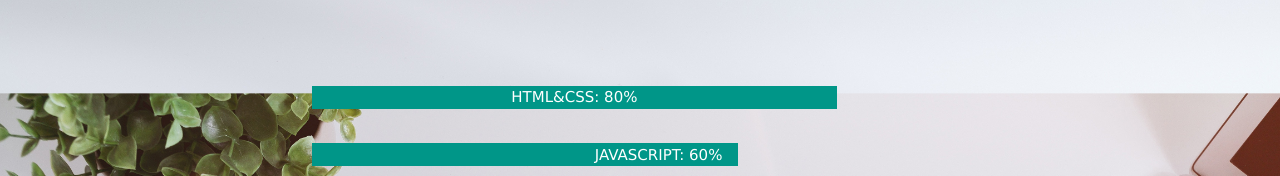
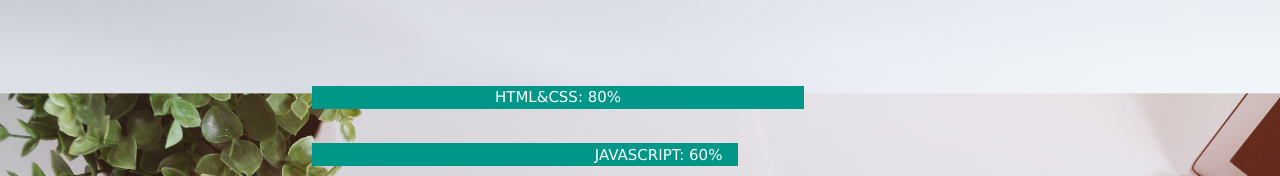
Before and after one commit to Deeksha73/Deeksha73.github.io, a plain HTML site: page index.html in a window 1280 px wide. Shown: the part 1711-1887 px from the top of the page. Drawn offline with nearby package versions, Linux system fonts and the light colour scheme.

Commit message:
Update index.html

```diff
--- a/index.html
+++ b/index.html
@@ -46,7 +46,7 @@
 			</div>
 			<div class="w3-container length">
 				<div class="pd1">
-				<div class="w3-container w3-teal w3-center align" style="width:80%">  HTML&CSS: 80%</div>
+				<div class="w3-container w3-teal w3-center align" style="width:75%">  HTML&CSS: 80%</div>
 				</div><br>
 
 				<div class="pd1">
```
